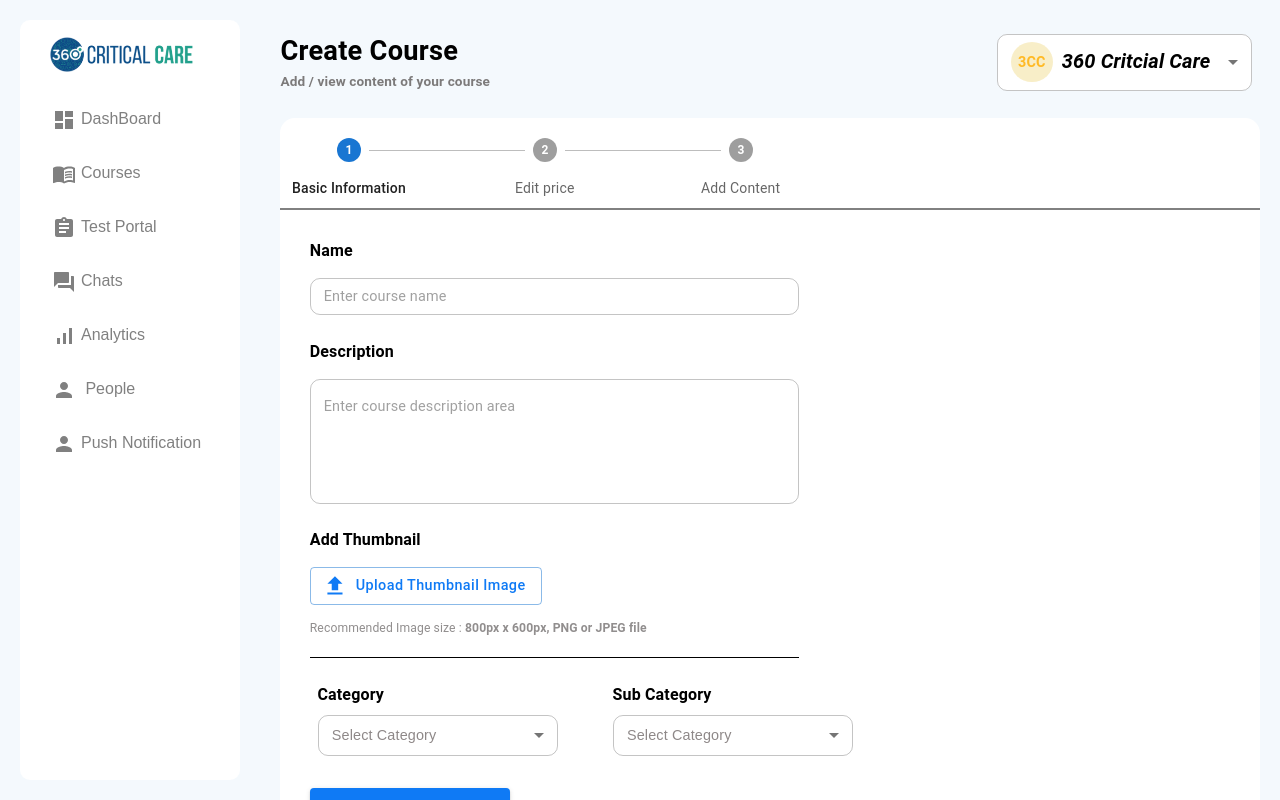
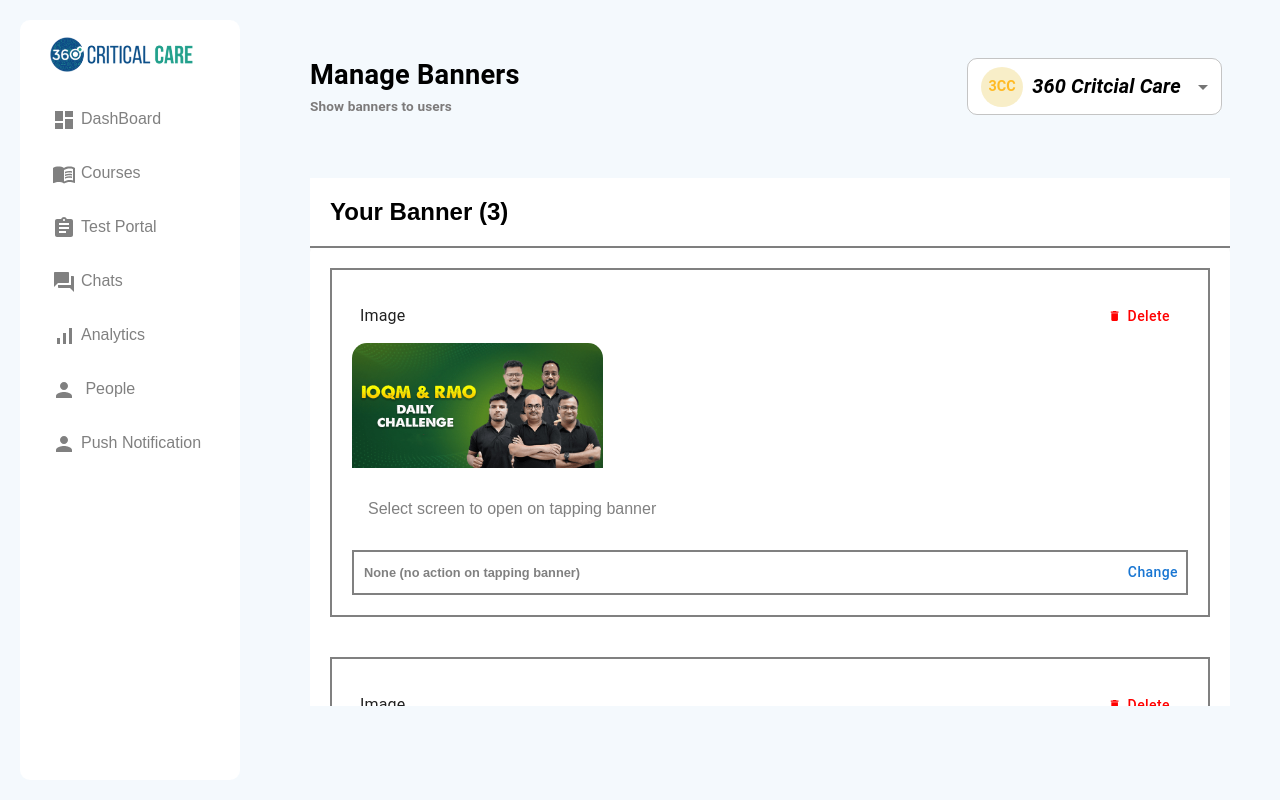
Before and after one commit to vidhichandrakar/Admin_CrticicalCare, a React (Create React App) app: page / in a window 1280 px wide. Built offline with nearby package versions, Linux system fonts and the light colour scheme.

Commit message:
ScrollBar

```diff
--- a/src/AllComponent/AdminDashboardMain/Main.js
+++ b/src/AllComponent/AdminDashboardMain/Main.js
@@ -18,8 +18,8 @@
     <main className="main-container">
       {/* <Dashboard /> */}
       {/* <User/> */}
-      <MainCourses/>
-      {/* <Banner /> */}
+      {/* <MainCourses/> */}
+      <Banner />
       {/* <User/> */}
       {/* <Transaction/> */}
       {/* <MyTeam/> */}
--- a/src/AllComponent/CSSFile/Banner.css
+++ b/src/AllComponent/CSSFile/Banner.css
@@ -2,8 +2,9 @@
     margin: 50px;
 }
 .BannerBox{
+    height: 66vh;
+    overflow-y: scroll;
     margin-top: 6%;
-    /* border-radius: 5px; */
     background-color: white;
 
 }
--- a/src/index.css
+++ b/src/index.css
@@ -11,3 +11,26 @@
   font-family: source-code-pro, Menlo, Monaco, Consolas, 'Courier New',
     monospace;
 }
+::-webkit-scrollbar {
+  width: 10px;
+}
+/* Track */
+::-webkit-scrollbar-track {
+  background: #f1f1f1;
+  border-radius: 10px;
+
+}
+
+/* Handle */
+::-webkit-scrollbar-thumb {
+  background: #888;
+  border-radius: 10px;
+
+}
+
+/* Handle on hover */
+::-webkit-scrollbar-thumb:hover {
+  background: #555;
+  border-radius: 10px;
+
+}
```
